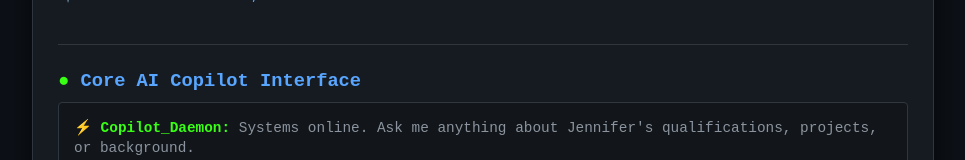
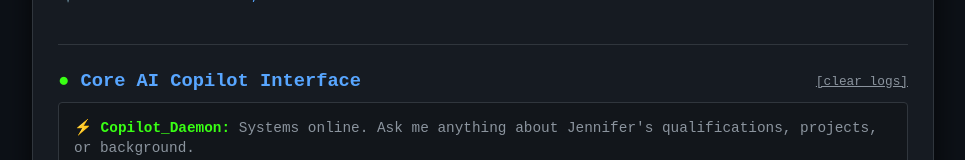
Before and after one commit to JenniferPeterson1203/secure-portfolio-hub, a React app in the folder frontend/: page / in a window 1280 px wide. Shown: the part 373-533 px from the top of the page, without its empty margins (157-1122 px from the left). Built offline with nearby package versions, Linux system fonts and the light colour scheme; the HTML template or start-up script is replaced by a standard one.

Commit message:
style: implement pre-wrap text rendering to enforce scannable multi-line log layouts

```diff
--- a/frontend/src/App.jsx
+++ b/frontend/src/App.jsx
@@ -63,6 +63,13 @@ function App() {
     }
   };
 
+  // STUDY NOTE: Reset the short-term state memory array to replicate a Linux 'clear' command
+  const handleClearChat = () => {
+    setChatHistory([
+      { sender: 'ai', text: "Terminal console history cleared. Core AI layers active." }
+    ]);
+  };
+
   return (
     <div className="terminal-container">
 
@@ -114,7 +121,27 @@ function App() {
 
         {/* INTEGRATED AI ASSISTANT TERMINAL INTERFACE */}
         <section className="ai-chat-widget">
-          <h3 style={{ color: 'var(--cyber-blue)', marginBottom: '10px' }}><span className="prompt">●</span> Core AI Copilot Interface</h3>
+
+          {/* Visual Row Header with Title and [clear_logs] Link Button */}
+          <div style={{ display: 'flex', justifyContent: 'space-between', alignItems: 'center', marginBottom: '10px' }}>
+            <h3 style={{ color: 'var(--cyber-blue)', margin: 0 }}><span className="prompt">●</span> Core AI Copilot Interface</h3>
+            <button
+              type="button"
+              onClick={handleClearChat}
+              style={{
+                backgroundColor: 'transparent',
+                border: 'none',
+                color: 'var(--text-muted)',
+                cursor: 'pointer',
+                fontSize: '0.8rem',
+                textDecoration: 'underline',
+                padding: 0,
+                fontFamily: 'inherit'
+              }}
+            >
+              [clear_logs]
+            </button>
+          </div>
 
           {/* Visual Log Display */}
           <div style={{
@@ -132,7 +159,12 @@ function App() {
                 <span style={{ color: msg.sender === 'user' ? 'var(--cyber-blue)' : 'var(--terminal-green)', fontWeight: 'bold' }}>
                   {msg.sender === 'user' ? '↳ Guest@client:~$ ' : '⚡ Copilot_Daemon: '}
                 </span>
-                <span style={{ color: msg.sender === 'user' ? 'var(--text-main)' : 'var(--text-muted)' }}>{msg.text}</span>
+                <span style={{
+  color: msg.sender === 'user' ? 'var(--text-main)' : 'var(--text-muted)',
+  whiteSpace: 'pre-wrap'
+}}>
+  {msg.text}
+</span>
               </div>
             ))}
             {isChatLoading && <div style={{ color: 'var(--cyber-blue)', fontStyle: 'italic' }}>⚡ Querying model layers...</div>}
```
